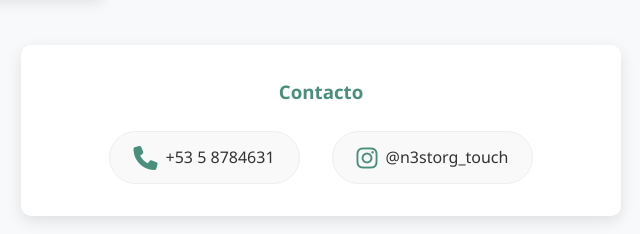
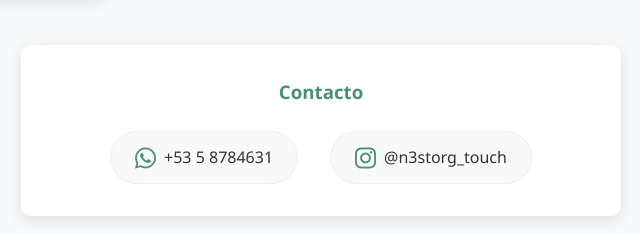
Before and after one commit to Manulynx/Nestor, a plain HTML site: page index.html in a window 1280 px wide. Shown: the part 1268-1502 px from the top of the page, 319-959 px from the left. Drawn offline with Linux system fonts and the light colour scheme.

Commit message:
whatsapp

```diff
--- a/index.html
+++ b/index.html
@@ -338,10 +338,10 @@
         <div class="contact-info">
             <h3>Contacto</h3>
             <div class="contact-methods">
-                <a href="tel:+5358784631" class="contact-method">
-                    <i class="fas fa-phone contact-icon"></i>
-                    <span>+53 5 8784631</span>
-                </a>
+                    <a href="https://wa.me/5358784631" target="_blank" rel="noopener noreferrer" class="contact-method">
+                        <i class="fab fa-whatsapp contact-icon"></i>
+                        <span>+53 5 8784631</span>
+                    </a>
                 <a href="https://www.instagram.com/n3storg_touch" target="_blank" class="contact-method">
                     <i class="fab fa-instagram contact-icon"></i>
                     <span>@n3storg_touch</span>
@@ -355,7 +355,7 @@
             <div class="cta-section">
                 <h2>¿Listo para transformar tu día?</h2>
                 <p>No esperes más. Tu bienestar es ahora.<br>¡Reserva tu masaje YA MISMO!</p>
-                <a href="tel:+5358784631" class="cta-button">¡Reservar Ahora!</a>
+                <a href="https://wa.me/5358784631" target="_blank" rel="noopener noreferrer" class="cta-button">¡Reservar Ahora!</a>
             </div>
         </div>
     </div>
```
